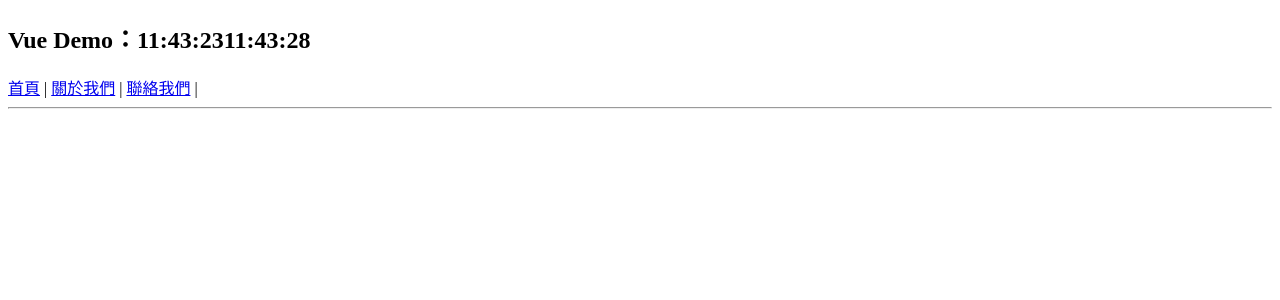
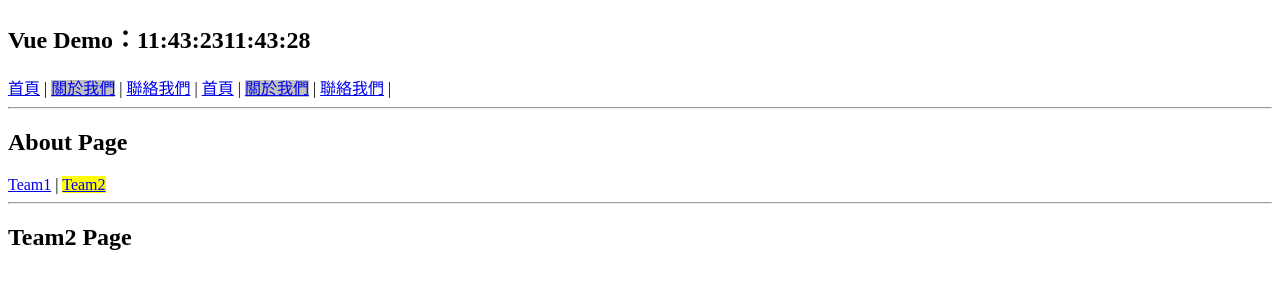
Before and after one commit to HsiaoHungWang/vue-demo, a Vue app: page /about/team2 in a window 1280 px wide. Shown: the top 300 px of the page. Built offline with nearby package versions, Linux system fonts and the light colour scheme.

Commit message:
子路由的設定

```diff
--- a/src/App.vue
+++ b/src/App.vue
@@ -48,9 +48,12 @@
 
 <template>
     <h2>Vue Demo：{{ clock }}{{ clock1.theTime }}</h2>
-    <RouterLink to="/">首頁</RouterLink> |
-    <RouterLink to="/about">關於我們</RouterLink> |
-    <RouterLink to="/contact">聯絡我們</RouterLink> |
+    <RouterLink to="/" activeClass="active">首頁</RouterLink> |
+    <RouterLink to="/about" activeClass="active">關於我們</RouterLink> |
+    <RouterLink to="/contact" activeClass="active">聯絡我們</RouterLink> |
+    <RouterLink :to="{ name: 'Home' }" activeClass="active">首頁</RouterLink> |
+    <RouterLink :to="{ name: 'About' }" activeClass="active">關於我們</RouterLink> |
+    <RouterLink :to="{ name: 'Abc' }" activeClass="active">聯絡我們</RouterLink> |
     <hr />
 
     <RouterView></RouterView>
@@ -68,4 +71,8 @@
 
 </template>
 
-<style scoped></style>
+<style scoped>
+.active {
+    background-color: silver;
+}
+</style>
--- a/src/router.js
+++ b/src/router.js
@@ -2,23 +2,43 @@
 import HomeView from "./views/HomeView.vue";
 import AboutView from "./views/AboutView.vue";
 import ContactView from "./views/ContactView.vue";
+import Team1View from "./views/Team1View.vue";
+import Team2View from "./views/Team2View.vue";
 
 //路由設定 path 比對 URL，比對成功就載入對應的組件
 const routes =[
 {
     //http://localhost:5173/  => 載入 HomeView Component
     path:'/',
-    component:HomeView
+    component:HomeView,
+    name:'Home'
 },
 {
     //http://localhost:5173/about  => 載入 AboutView Component
     path:'/about',
-    component:AboutView
+    component:AboutView,
+    name:'About',
+    children:[
+      {
+        //http://localhost:5173/about/team1
+        path:'/about/team1',
+        component:Team1View,
+        name:'Team1'
+      },
+
+      {
+        //http://localhost:5173/about/team2
+        path:'/about/team2',
+        component:Team2View,
+        name:'Team2'
+      }
+    ]
 },
 {
     //http://localhost:5173/contact  => 載入 ContactView Component
     path:'/contact',
-    component:ContactView
+    component:ContactView,
+    name:'Abc'
 }]
 
 const router = createRouter({
--- a/src/views/AboutView.vue
+++ b/src/views/AboutView.vue
@@ -5,7 +5,15 @@
 <template>
     <div>
         <h2>About Page</h2>
+        <RouterLink :to="{ name: 'Team1' }" activeClass="active">Team1</RouterLink> |
+        <RouterLink :to="{ name: 'Team2' }" activeClass="active">Team2</RouterLink>
+        <hr />
+        <RouterView></RouterView>
     </div>
 </template>
 
-<style lang="css" scoped></style>
+<style lang="css" scoped>
+.active {
+    background-color: yellow;
+}
+</style>
--- /dev/null
+++ b/src/views/Team1View.vue
@@ -0,0 +1,11 @@
+<script setup>
+
+</script>
+
+<template>
+    <div>
+        <h2>Team1 Page</h2>
+    </div>
+</template>
+
+<style lang="css" scoped></style>
--- /dev/null
+++ b/src/views/Team2View.vue
@@ -0,0 +1,11 @@
+<script setup>
+
+</script>
+
+<template>
+    <div>
+        <h2>Team2 Page</h2>
+    </div>
+</template>
+
+<style lang="css" scoped></style>
```
